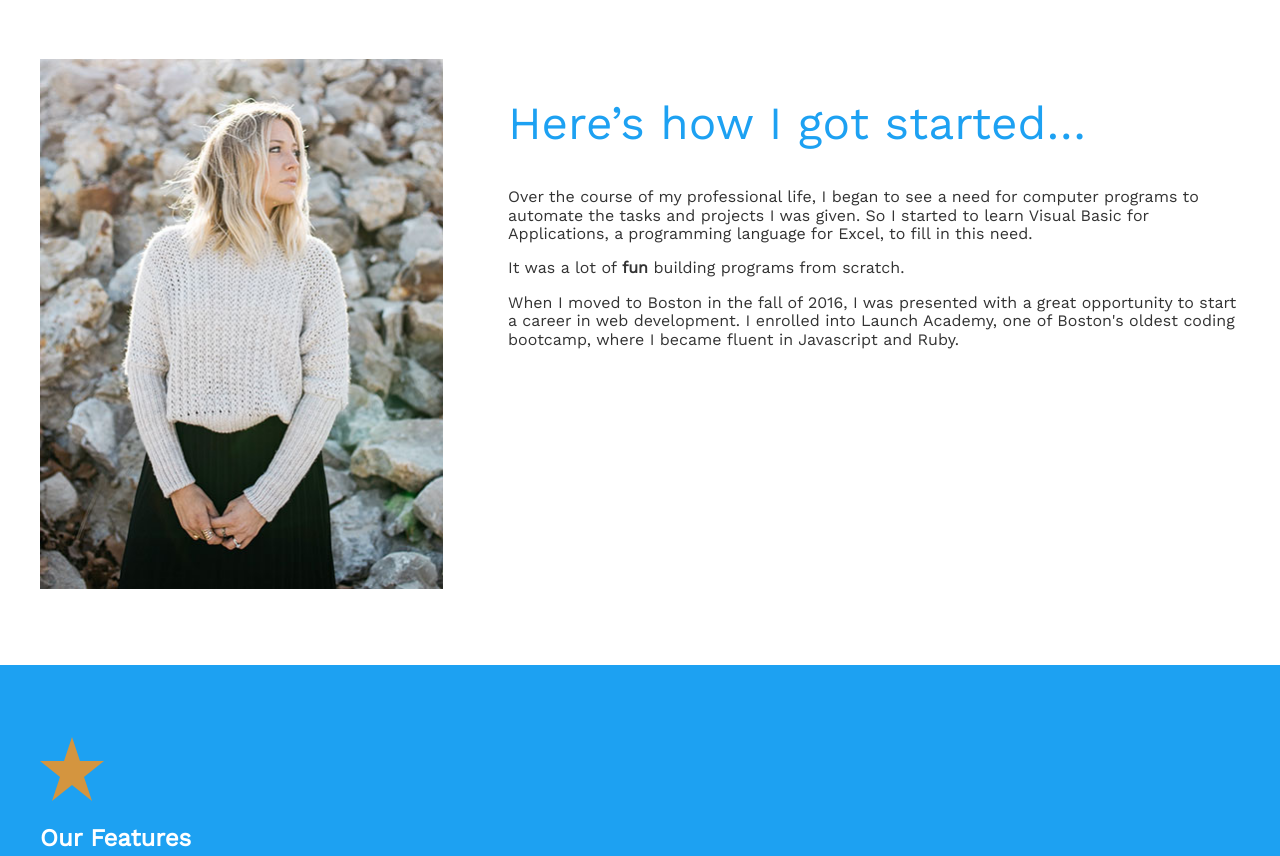
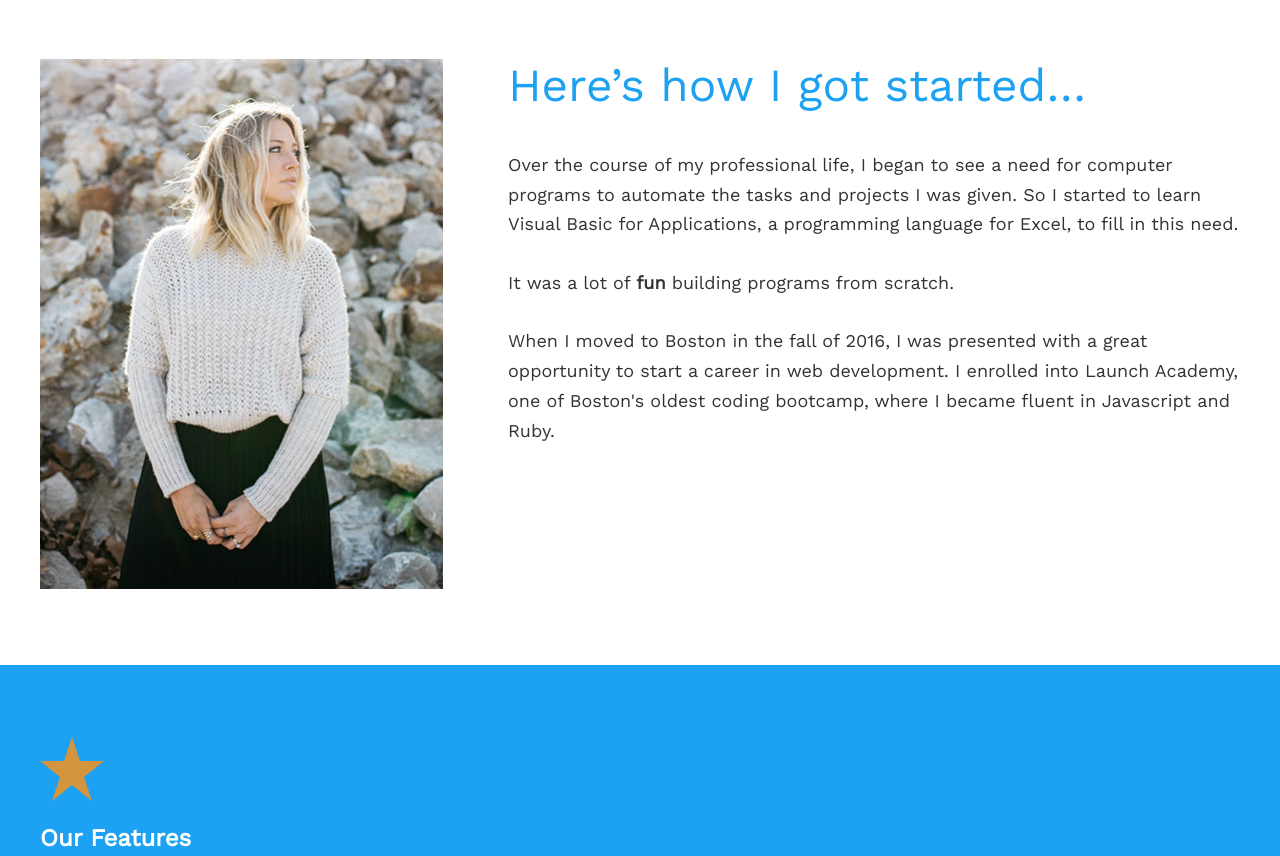
Before and after one commit to seanwbrooks/portfolio, a website: page app/index.html in a window 1280 px wide. Shown: the part 1386-2242 px from the top of the page. Drawn offline with nearby package versions, Linux system fonts and the light colour scheme.

Commit message:
Completed portfolio section

```diff
--- /dev/null
+++ b/app/assets/styles/modules/_generic-content-container.css
@@ -0,0 +1,10 @@
+.generic-content-container {
+  p {
+    line-height: 1.65;
+    margin: 1.8rem 0;
+
+    @mixin atSmall {
+      font-size: 1.125rem;
+    }
+  }
+}
--- a/app/assets/styles/modules/_headline.css
+++ b/app/assets/styles/modules/_headline.css
@@ -44,4 +44,8 @@
   &--b-margin-large {
     margin-bottom: 1.6em;
   }
+
+  &--no-t-margin {
+    margin-top: 0;
+  }
 }
--- a/app/assets/styles/styles.css
+++ b/app/assets/styles/styles.css
@@ -1,10 +1,11 @@
 @import "normalize.css";
-@import "base/_global";
 @import "base/_variables";
 @import "base/_mixins";
+@import "base/_global";
 @import "modules/_large-hero";
 @import "modules/_btn";
 @import "modules/_wrapper";
 @import "modules/_page-section";
 @import "modules/_headline";
 @import "modules/_row";
+@import "modules/_generic-content-container";
--- a/app/index.html
+++ b/app/index.html
@@ -39,7 +39,7 @@
         <img src="assets/images/first-trip.jpg" alt="Resume.">
       </div>
       <div class="row row--gutters">
-        <div class="row__medium-4 row__medium-4--larger">
+        <div class="row__medium-4 row__medium-4--larger row__b-margin-until-medium">
           <picture>
             <source srcset="assets/images/our-start.jpg" media="(min-width: 1200px)">
             <source srcset="assets/images/our-start-portrait.jpg" media="(min-width: 800px)">
@@ -47,10 +47,12 @@
           </picture>
         </div>
         <div class="row__medium-8 row__medium-8--smaller">
-          <h2 class="headline">Here&rsquo;s how I got started&hellip;</h2>
-          <p>Over the course of my professional life, I began to see a need for computer programs to automate the tasks and projects I was given.  So I started to learn Visual Basic for Applications, a programming language for Excel, to fill in this need.</p>
-          <p>It was a lot of <strong>fun</strong> building programs from scratch.</p>
-          <p>When I moved to Boston in the fall of 2016, I was presented with a great opportunity to start a career in web development. I enrolled into Launch Academy, one of Boston's oldest coding bootcamp, where I became fluent in Javascript and Ruby.</p>
+          <div class="generic-content-container">
+            <h2 class="headline headline--no-t-margin">Here&rsquo;s how I got started&hellip;</h2>
+            <p>Over the course of my professional life, I began to see a need for computer programs to automate the tasks and projects I was given.  So I started to learn Visual Basic for Applications, a programming language for Excel, to fill in this need.</p>
+            <p>It was a lot of <strong>fun</strong> building programs from scratch.</p>
+            <p>When I moved to Boston in the fall of 2016, I was presented with a great opportunity to start a career in web development. I enrolled into Launch Academy, one of Boston's oldest coding bootcamp, where I became fluent in Javascript and Ruby.</p>
+          </div>
         </div>
       </div>
     </div>
--- a/app/temp/styles/styles.css
+++ b/app/temp/styles/styles.css
@@ -661,6 +661,10 @@ img {
     margin-bottom: 1.6em;
   }
 
+.headline--no-t-margin {
+    margin-top: 0;
+  }
+
 .row::after {
     content: "";
     clear: both;
@@ -675,7 +679,15 @@ img {
     padding-right: 65px;
   }
 
+.row__b-margin-until-medium {
+    margin-bottom: 1rem;
+  }
+
 @media (min-width: 800px) {
+    .row__b-margin-until-medium {
+      margin-bottom: 0rem;
+    }
+
     .row__medium-4 {
       float: left;
       width: 33.333%;
@@ -694,3 +706,15 @@ img {
       width: 63%;
     }
   }
+
+.generic-content-container p {
+    line-height: 1.65;
+    margin: 1.8rem 0;
+  }
+
+@media (min-width: 550px) {
+
+.generic-content-container p {
+      font-size: 1.125rem
+  }
+  }
```
Also changed, not shown: app/assets/styles/modules/_row.css (+8 -0 lines).
